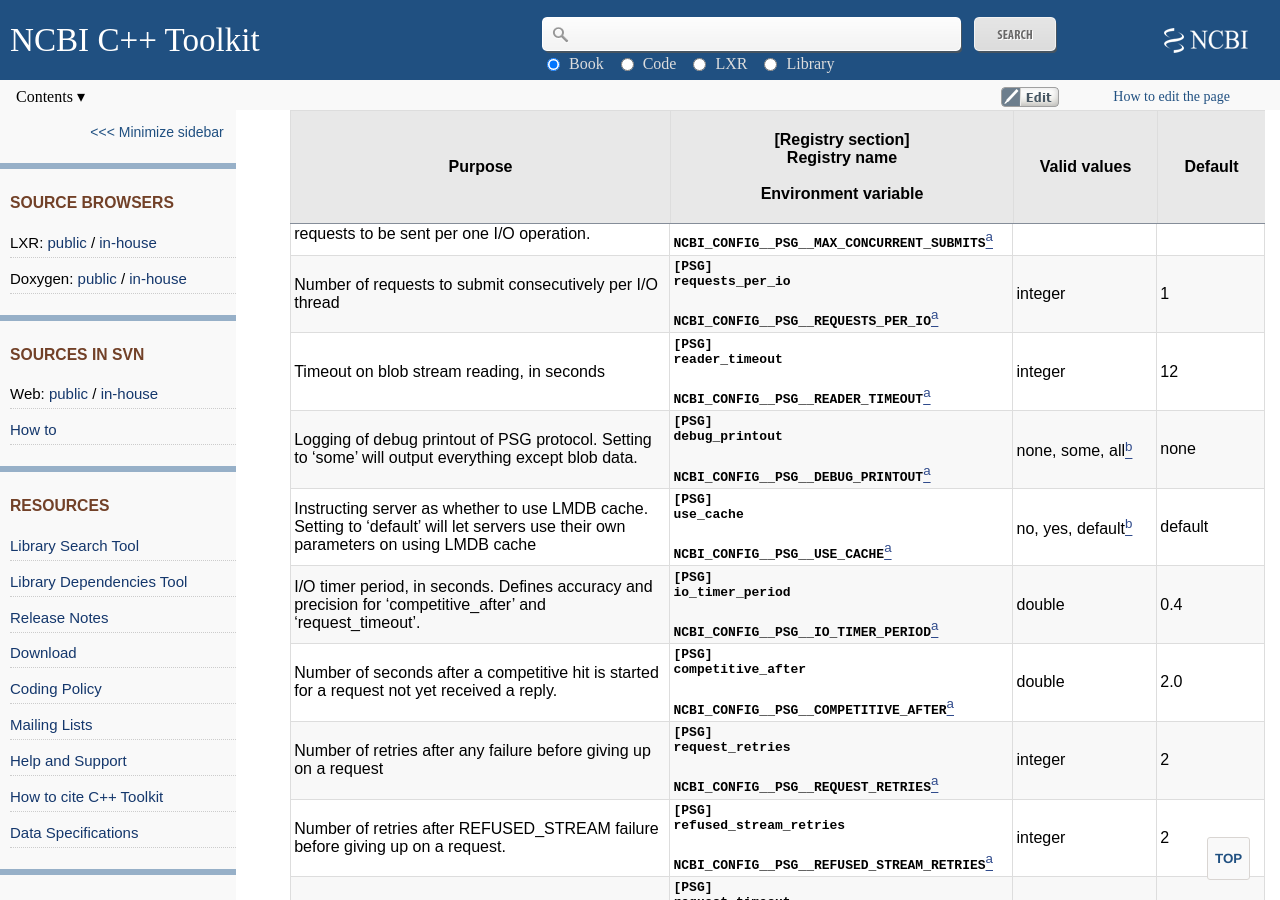
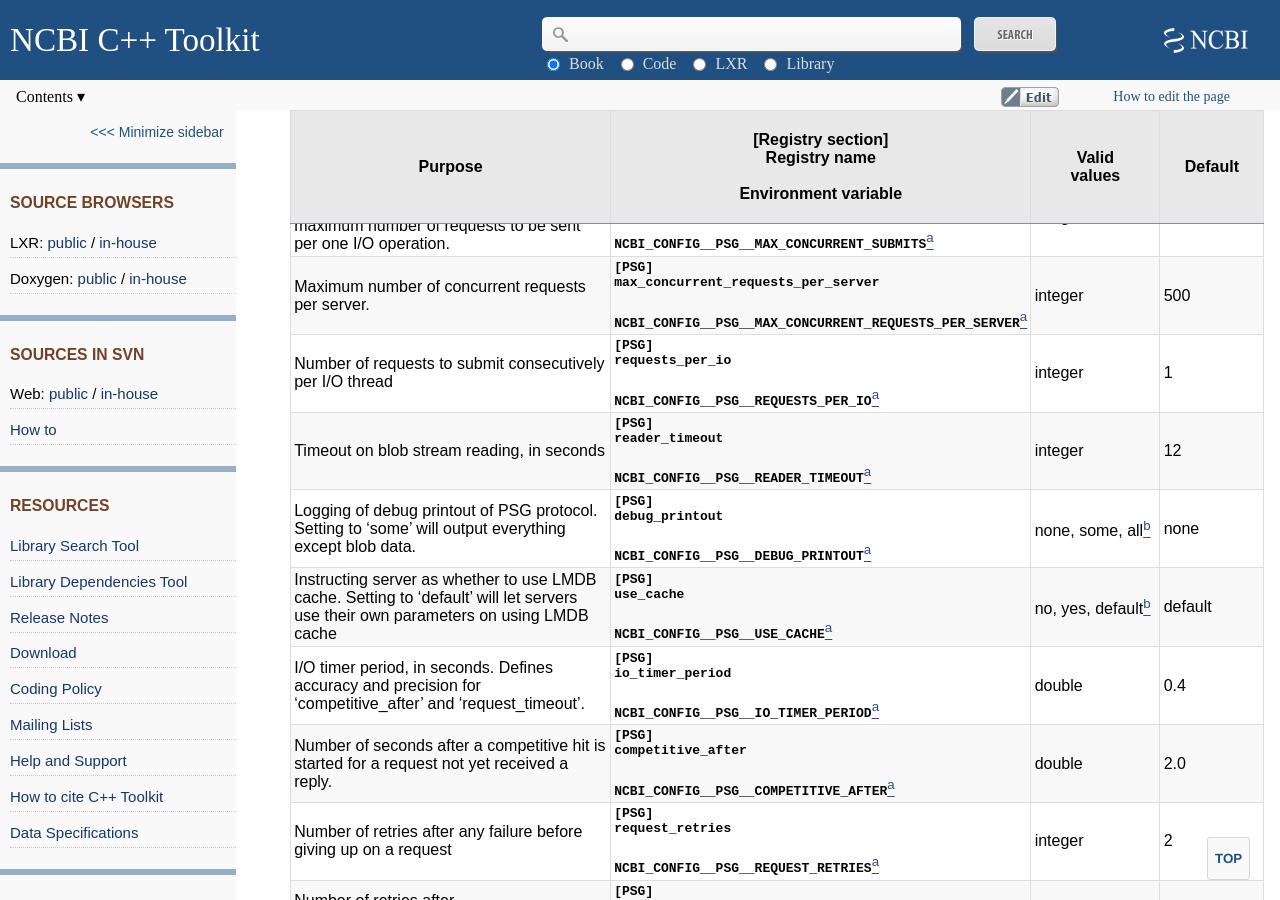
Before and after one commit to ncbi/cxx-toolkit, a Jekyll site: the page built from pages/ch_libconfig.md, in a window 1280 px wide and 900 px high, scrolled down 37477 px. Built offline with Jekyll 4.4.1, drawn with Linux system fonts in a browser that asks for light colours.

Commit message:
Described new parameter. JIRA CXX-12873
* [PSG] max_concurrent_requests_per_server.

```diff
--- a/pages/ch_libconfig.md
+++ b/pages/ch_libconfig.md
@@ -823,6 +823,7 @@
 | Max number of sessions (TCP connections) per server per I/O thread. Each thread has one session per server at start. New sessions are added dynamically (up to the limit) if all existing ones are full.               | **`[PSG]`**<br/>**`max_sessions`**<br/><br/>**`NCBI_CONFIG__PSG__MAX_SESSIONS`**[<sup>a</sup>](#ch_libconfig.TF.13.1.1)                     | integer                                                     | 40                         |
 | Maximum number of concurrent streams per session (TCP connection)                                                                                                                                                      | **`[PSG]`**<br/>**`max_concurrent_streams`**<br/><br/>**`NCBI_CONFIG__PSG__MAX_CONCURRENT_STREAMS`**[<sup>a</sup>](#ch_libconfig.TF.13.1.1) | integer                                                     | 100                        |
 | Maximum number of concurrent submits per "on queue" callback. Essentially, maximum number of requests to be sent per one I/O operation.                                                                                | **`[PSG]`**<br/>**`max_concurrent_submits`**<br/><br/>**`NCBI_CONFIG__PSG__MAX_CONCURRENT_SUBMITS`**[<sup>a</sup>](#ch_libconfig.TF.13.1.1) | integer                                                     | 150                        |
+| Maximum number of concurrent requests per server.                                                                                                                                                                      | **`[PSG]`**<br/>**`max_concurrent_requests_per_server`**<br/><br/>**`NCBI_CONFIG__PSG__MAX_CONCURRENT_REQUESTS_PER_SERVER`**[<sup>a</sup>](#ch_libconfig.TF.13.1.1) | integer                             | 500                        |
 | Number of requests to submit consecutively per I/O thread                                                                                                                                                              | **`[PSG]`**<br/>**`requests_per_io`**<br/><br/>**`NCBI_CONFIG__PSG__REQUESTS_PER_IO`**[<sup>a</sup>](#ch_libconfig.TF.13.1.1)               | integer                                                     | 1                          |
 | Timeout on blob stream reading, in seconds                                                                                                                                                                             | **`[PSG]`**<br/>**`reader_timeout`**<br/><br/>**`NCBI_CONFIG__PSG__READER_TIMEOUT`**[<sup>a</sup>](#ch_libconfig.TF.13.1.1)                 | integer                                                     | 12                         |
 | Logging of debug printout of PSG protocol. Setting to 'some' will output everything except blob data.                                                                                                                  | **`[PSG]`**<br/>**`debug_printout`**<br/><br/>**`NCBI_CONFIG__PSG__DEBUG_PRINTOUT`**[<sup>a</sup>](#ch_libconfig.TF.13.1.1)                 | none, some, all[<sup>b</sup>](#ch_libconfig.TF.13.1.2)      | none                       |
```
